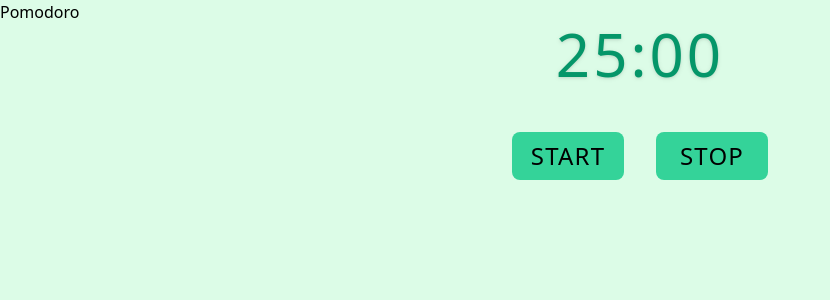
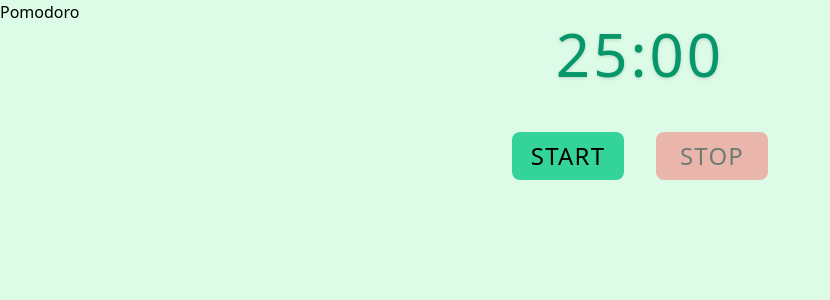
Before and after one commit to IvanoiuPetrut/pomodoro, a Vue app: page / in a window 1280 px wide. Shown: the top 300 px of the page, without its empty margins (0-830 px from the left). Built offline with nearby package versions, Linux system fonts and the light colour scheme.

Commit message:
feat: add stop functionality for timer

```diff
--- a/src/components/TimerProgress.vue
+++ b/src/components/TimerProgress.vue
@@ -7,14 +7,20 @@
     </p>
     <div class="flex gap-8">
       <button
-        @click="startPauseTimer"
+        @click="handleStarPause"
         class="text-2xl uppercase tracking-wider bg-emerald-400 py-2 w-28 rounded-lg pointer transition hover:bg-emerald-500"
       >
         <span v-if="isTimerRunning">Pause</span>
         <span v-else>Start</span>
       </button>
       <button
-        class="text-2xl uppercase tracking-wider bg-emerald-400 py-2 w-28 rounded-lg pointer transition hover:bg-emerald-500"
+        @click="stopTimer"
+        :class="{
+          'text-2xl uppercase tracking-wider bg-red-400 py-2 w-28 rounded-lg pointer transition hover:bg-red-500':
+            isTimerRunning,
+          'text-2xl uppercase tracking-wider bg-red-400 py-2 w-28 rounded-lg pointer transition hover:bg-red-500 opacity-50 cursor-not-allowed':
+            !isTimerRunning,
+        }"
       >
         Stop
       </button>
@@ -32,9 +38,9 @@ export default {
     let isTimerRunning = ref(false);
     let clockInterval: number;
 
-    const startPauseTimer = () => {
+    const handleStarPause = () => {
       if (isTimerRunning.value) {
-        stopTimer();
+        pauseTimer();
         isTimerRunning.value = !isTimerRunning.value;
       } else if (timer.value !== "0:00") {
         startTimer();
@@ -51,7 +57,7 @@ export default {
         newSeconds < 10 && newSeconds > 0 ? 0 : ""
       }${newSeconds < 0 ? 59 : newSeconds}`;
       if (newMinutes === 0 && newSeconds === 0) {
-        stopTimer();
+        pauseTimer();
         isTimerRunning.value = false;
       }
     };
@@ -62,6 +68,14 @@ export default {
     };
 
     const stopTimer = () => {
+      if (isTimerRunning.value) {
+        clearInterval(clockInterval);
+        isTimerRunning.value = false;
+        timer.value = "25:00";
+      }
+    };
+
+    const pauseTimer = () => {
       clearInterval(clockInterval);
     };
 
@@ -69,7 +83,8 @@ export default {
       timer,
       startTimer,
       stopTimer,
-      startPauseTimer,
+      pauseTimer,
+      handleStarPause,
       isTimerRunning,
     };
   },
```
